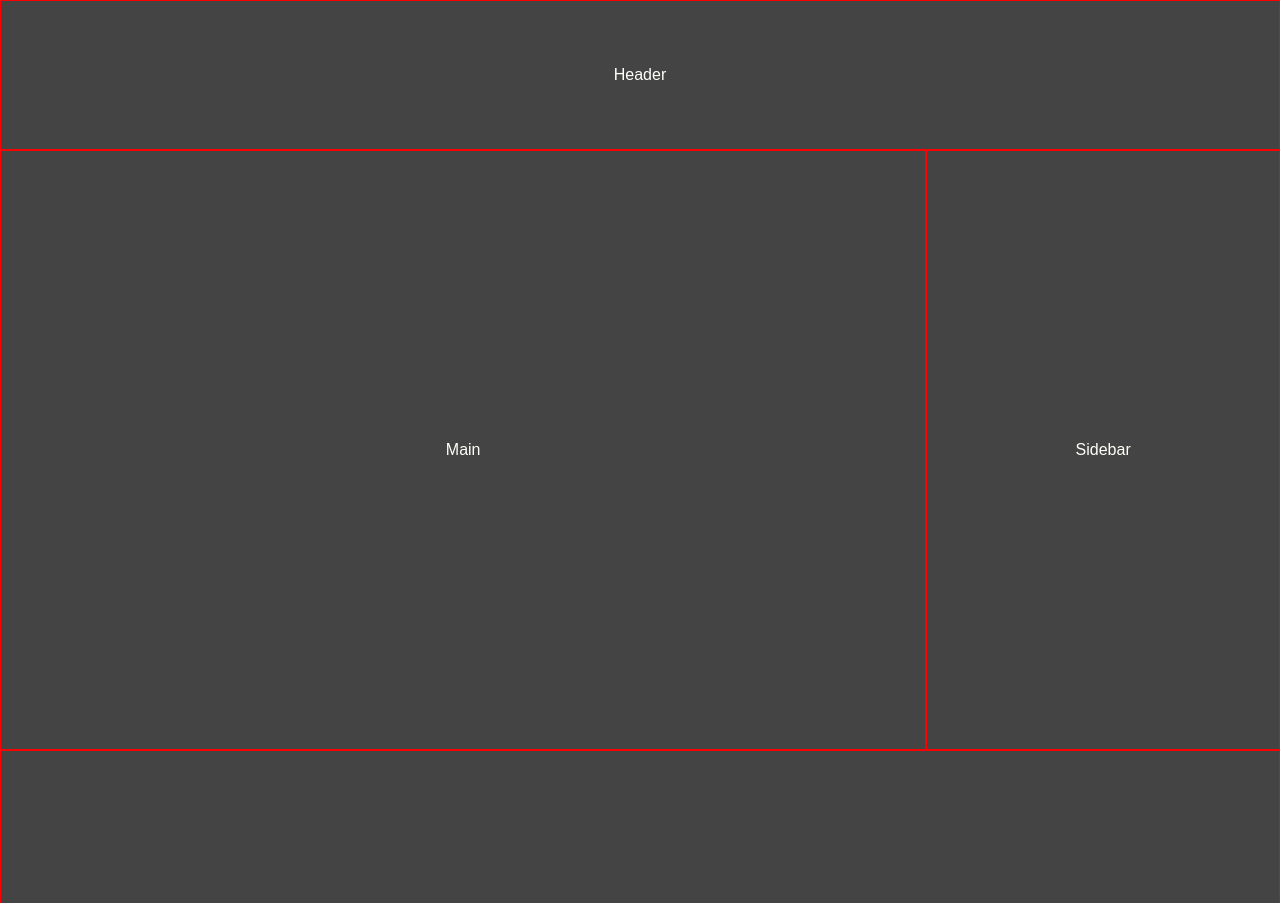
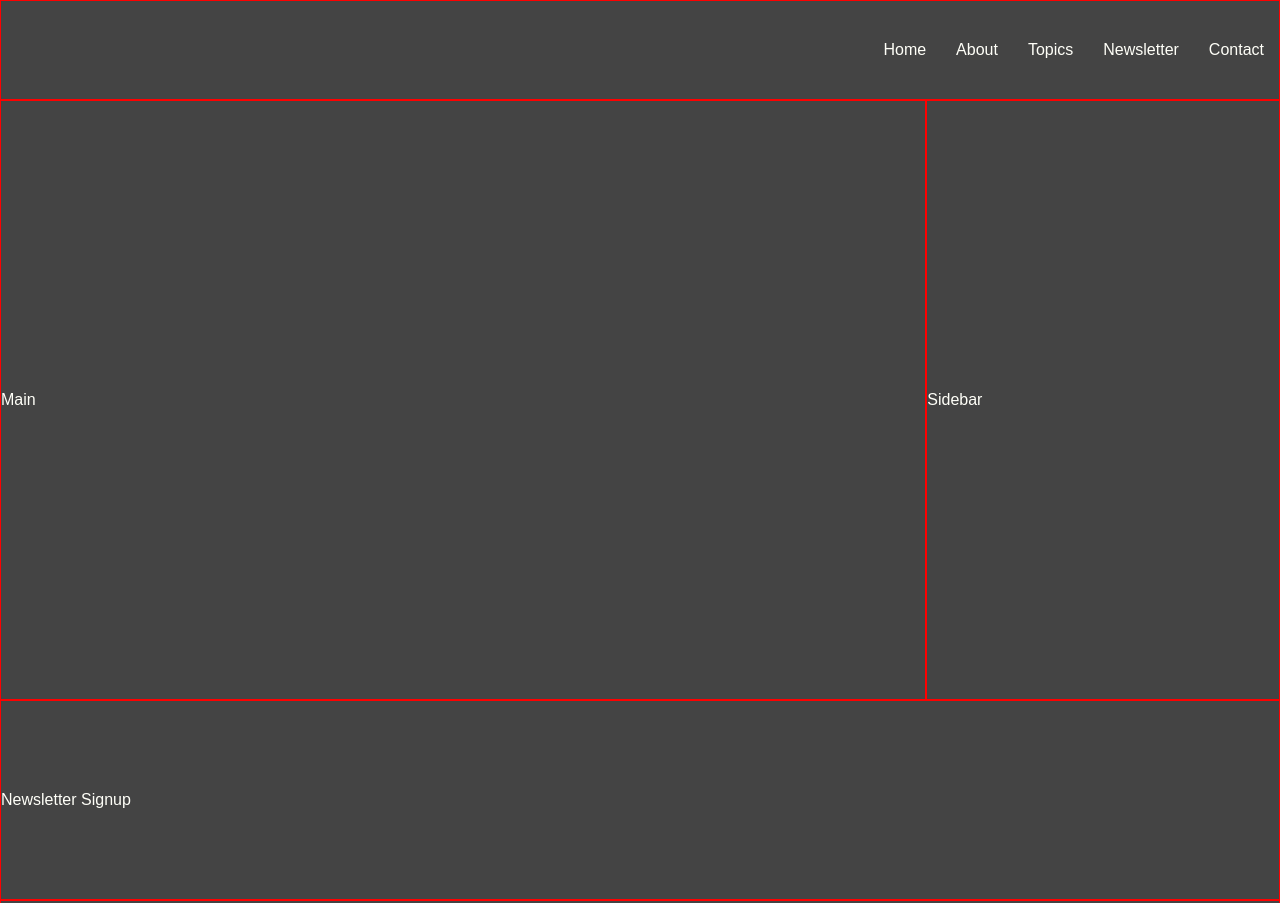
Before and after one commit to jayvarela/personal-blog-website, a plain HTML site: page index.html in a window 1280 px wide. Shown: the top 903 px of the page. Drawn offline with Linux system fonts and the light colour scheme.

Commit message:
added basic navbar, newsletter section to grid

```diff
--- a/css/style.css
+++ b/css/style.css
@@ -23,24 +23,26 @@ body {
 .container {
     display: grid;
     grid-template-columns: repeat(3, fr);
-    grid-template-rows: 150px 600px 600px 600px 100px;
+    grid-template-rows: 100px 600px 200px 600px 600px 100px;
     grid-template-areas:
         "hd hd hd hd hd hd hd hd"
         "main main main main main main sd sd"
+        "nws nws nws nws nws nws nws nws"
+        "tp tp tp tp tp tp tp tp"
         "ab ab ab ab ab ab ab ab"
-        "tp tp tp tp tp tp tp tp"
         "ft ft ft ft ft ft ft ft";
 }
 
 .box {
     display: flex;
+    border: 1px solid red;
+    justify-content: space-between;
     align-items: center;
-    justify-content: center;
-    border: 1px solid red;
 }
 
 #header {
     grid-area: hd;
+    justify-content: flex-end;
 }
 
 #main {
@@ -51,14 +53,41 @@ body {
     grid-area: sd;
 }
 
-#about {
-    grid-area: ab;
+#newsletter {
+    grid-area: nws;
 }
 
 #topics {
     grid-area: tp;
 }
 
+#about {
+    grid-area: ab;
+}
+
 #footer {
     grid-area: ft;
 }
+
+#navbar {
+    list-style-type: none;
+    margin: 0;
+    padding: 0;
+    overflow: hidden;
+}
+
+#navbar li {
+    float: left;
+}
+
+#navbar li a {
+    display: block;
+    color: #fffff8;
+    text-align: center;
+    padding: 15px 15px;
+    text-decoration: none;
+}
+
+#navbar li a:hover {
+    background-color: #111;
+}
--- a/index.html
+++ b/index.html
@@ -10,11 +10,20 @@
 </head>
 <body>
     <div class="container">
-        <div class="box" id="header">Header</div>
+        <div class="box" id="header">
+            <ul id="navbar">
+                <li><a href="#home">Home</a></li>
+                <li><a href="#about">About</a></li>
+                <li><a href="#newsletter">Topics</a></li>
+                <li><a href="#newsletter">Newsletter</a></li>
+                <li><a href="#contact">Contact</a></li>
+            </ul>
+        </div>
         <div class="box" id="main">Main</div>
         <div class="box" id="sidebar">Sidebar</div>
+        <div class="box" id="newsletter">Newsletter Signup</div>
+        <div class="box" id="topics">Topics</div>
         <div class="box" id="about">About</div>
-        <div class="box" id="topics">Topics</div>
         <div class="box" id="footer">Footer</div>
     </div>
 </body>
```
